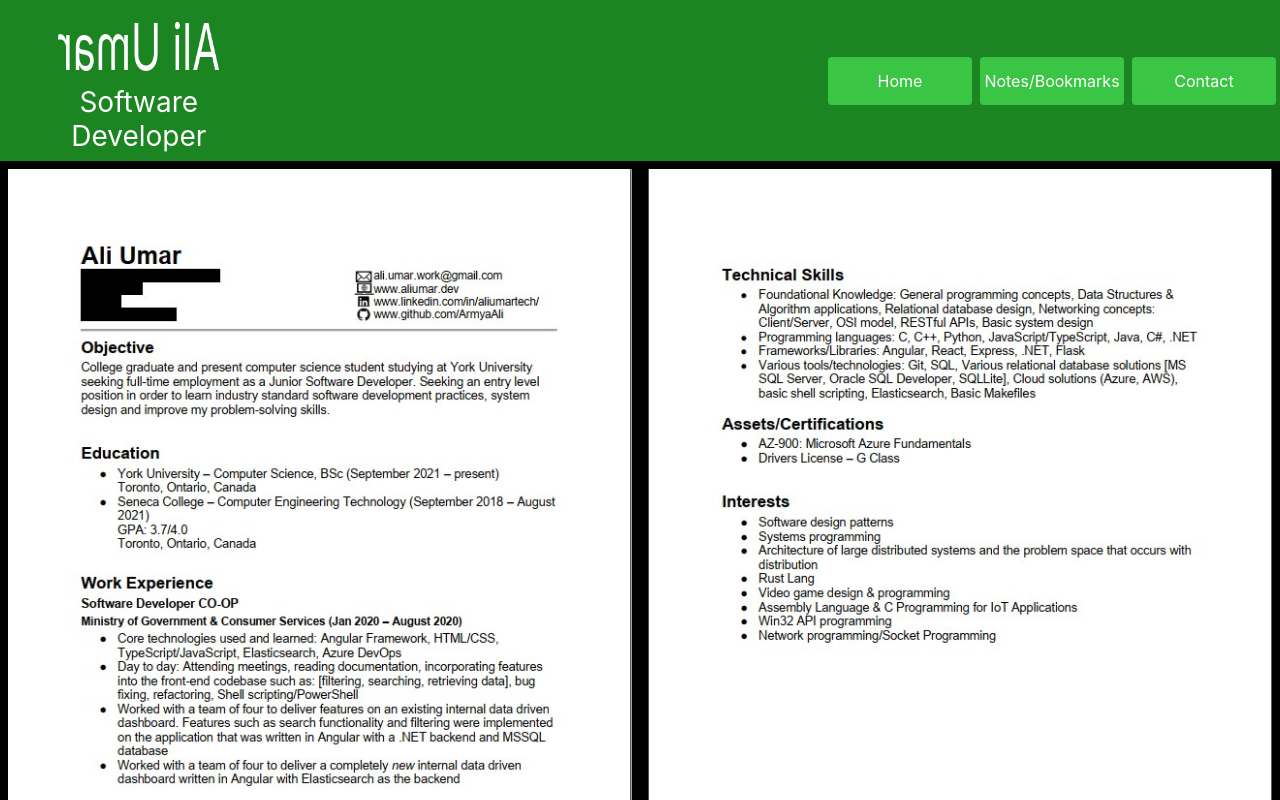
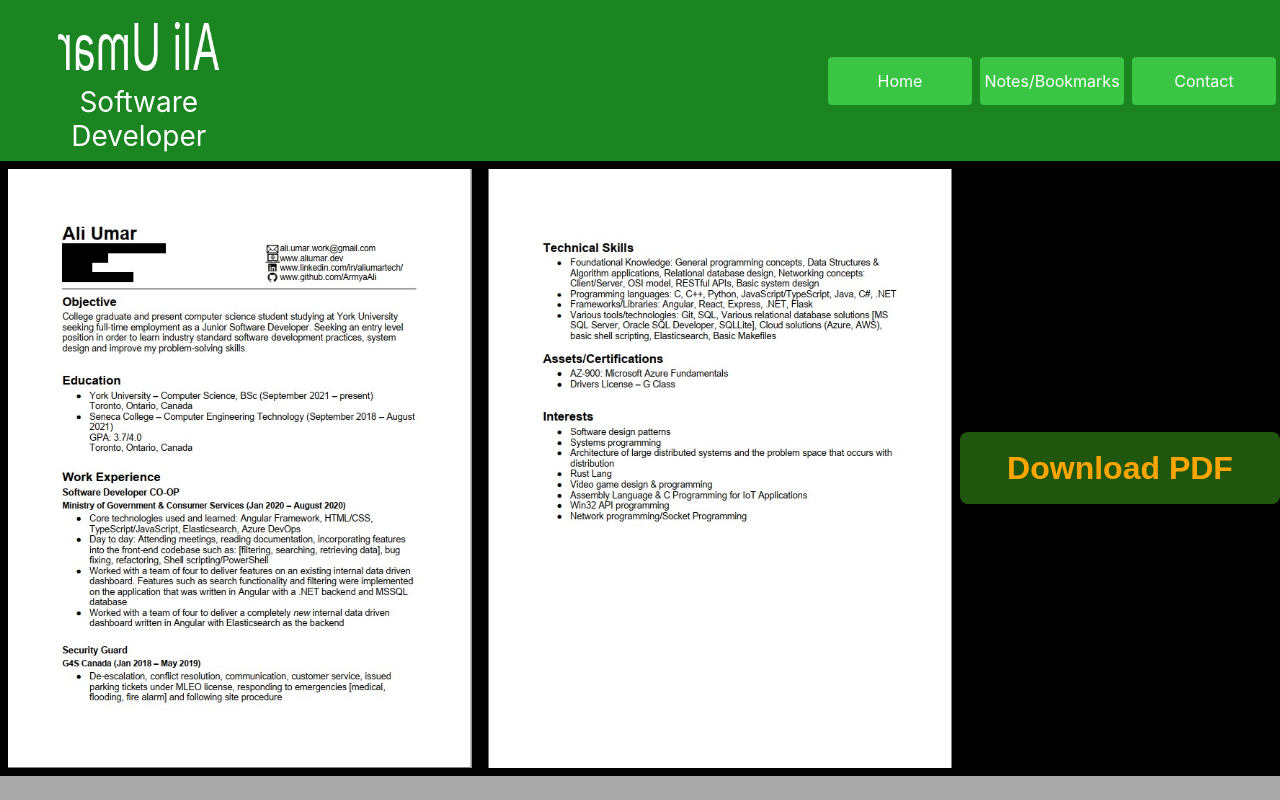
Before and after one commit to ArmyaAli/website-2.0, a Next.js app: page /resume in a window 1280 px wide. Shown: the top 800 px of the page. Built offline with nearby package versions, Linux system fonts and the light colour scheme.

Commit message:
updated resume and added download button

```diff
--- a/pages/resume.tsx
+++ b/pages/resume.tsx
@@ -20,7 +20,9 @@ const Resume: NextPage = () => {
           <img src="page2.jpg" alt="Page 1 of my resume" />
         </div>
         <div>
-
+        <div>
+          <button className={styles.downloadButton}><a href="resume.pdf" download>Download PDF</a></button>
+        </div>
         </div>
       </div>
       <Footer></Footer>
--- a/styles/Resume.module.css
+++ b/styles/Resume.module.css
@@ -5,6 +5,7 @@
     flex-direction: column;
     justify-content: center;
     background-color: black;
+    align-items: center;
 }
 
 .resumePageOne {
@@ -15,8 +16,30 @@
     margin: 8px;
 }
 
+.downloadButton {
+    width: 256px;
+    height: 72px;
+    border-radius: 8px;
+    background-color: rgb(32, 87, 15);
+    cursor: pointer;
+    border: none;
+    font-size: 32px;
+    font-weight: bold;
+    color: orange;
+    margin: 16px 0;
+}
+
+.downloadButton:hover {
+    color: white;
+    background-color: rgb(86, 117, 76);
+}
+
 @media only screen and (min-width: 1200px) {
     .resumeContainer {
         flex-direction: row;
     }
+    .downloadButton {
+        width: 320px;
+        height: 72px;
+    }
 }
```
Also changed, not shown: 1 other file (tests, documents, lock files or other folders).
